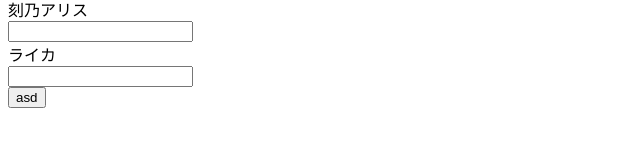
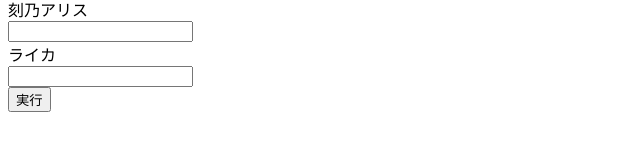
Before and after one commit to oukouranbu/Degree-of-contribution, a plain HTML site: page index.html in a window 1280 px wide. Shown: the part 302-452 px from the top of the page, 0-640 px from the left. Drawn offline with Linux system fonts and the light colour scheme.

Commit message:
Update index.html

```diff
--- a/index.html
+++ b/index.html
@@ -49,7 +49,7 @@
 	<!-- <div></div> -->
 	<!-- <div></div> -->
 
-	<button onclick="run()">asd</button>
+	<button onclick="run()">実行</button>
 	<script>
 		function run() {
 			let ouka = '||' + document.getElementById("ouka").value + '||';
```
